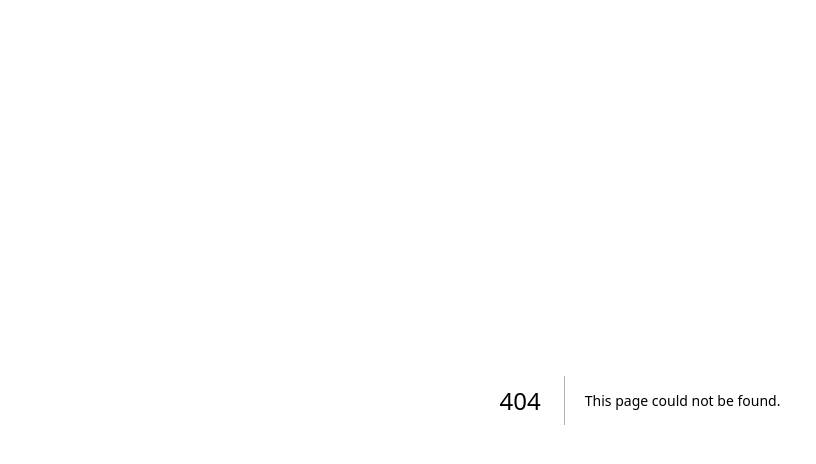
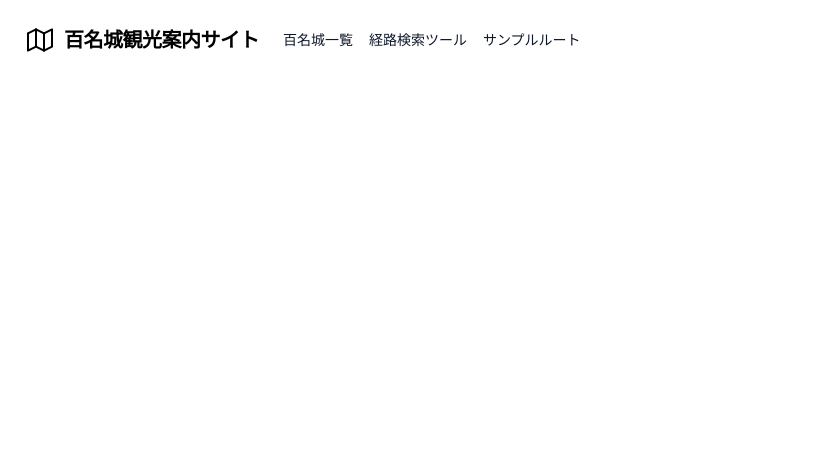
Before and after one commit to ynori123/al_castle, a Next.js app in the folder frontend/: page /sample in a window 1280 px wide. Before the commit this address had no page. Shown: the top 464 px of the page, without its empty margins (0-816 px from the left). Built offline with nearby package versions, Linux system fonts and the light colour scheme.

Commit message:
sampleページの作成

```diff
--- /dev/null
+++ b/frontend/src/app/sample/page.tsx
@@ -0,0 +1,13 @@
+import React from 'react'
+import Navbar from '../components/Navbar'
+
+export default function Page() {
+  return (
+    <div>
+      <Navbar />
+      <main className="container mx-auto">
+
+      </main>
+    </div>
+  )
+}
```
